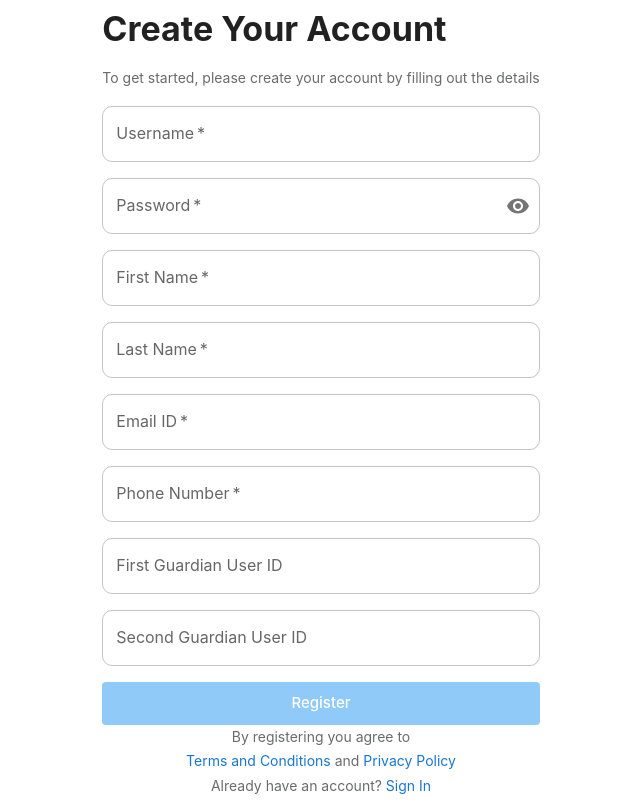
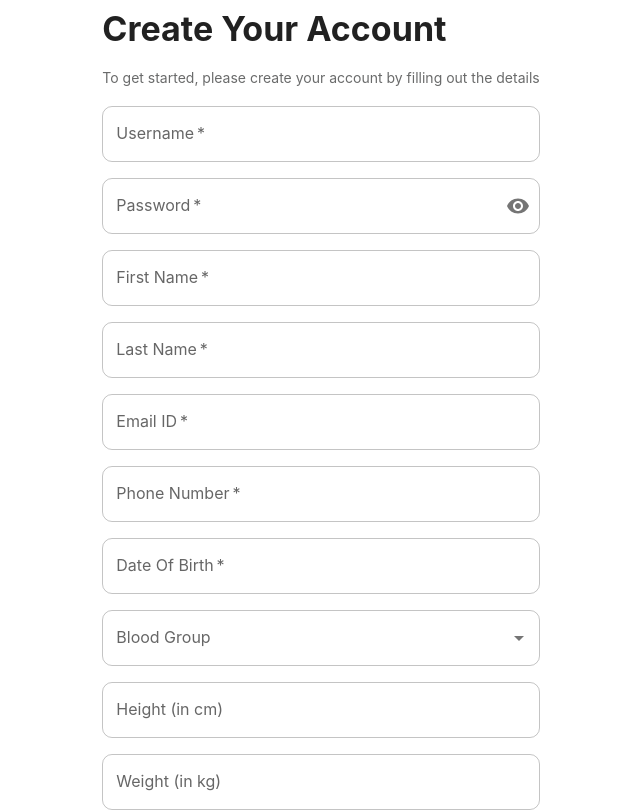
Before and after one commit to kradib/omni-health-ui, a React (Vite) app: page /register in a window 1280 px wide. Shown: the top 812 px of the page, without its empty margins (319-959 px from the left). Built offline with nearby package versions, Linux system fonts and the light colour scheme.

Commit message:
Add dob and new fields for register.

```diff
--- a/src/Constants.ts
+++ b/src/Constants.ts
@@ -41,7 +41,19 @@ export const SUPPORTED_FILE_TYPES_FOR_UPLOAD = [
   "image/jpeg",
 ];
 
-export const APPOINTMENT_MODE_OWN = 'own';
-export const APPOINTMENT_MODE_DEPENDENT = 'dependent'
+export const APPOINTMENT_MODE_OWN = "own";
+export const APPOINTMENT_MODE_DEPENDENT = "dependent";
 
 export const MAX_PERMISSIBLE_UPLOAD_FILE_SIZE_MB = 5;
+
+export const BLOOD_GROUP_TYPES = [
+  "O+",
+  "O-",
+  "A+",
+  "A-",
+  "B+",
+  "B-",
+  "AB+",
+  "AB-",
+  "Others",
+];
--- a/src/components/FormInput.tsx
+++ b/src/components/FormInput.tsx
@@ -2,7 +2,11 @@ import TextField from "@mui/material/TextField";
 import React from "react";
 import { Controller } from "react-hook-form";
 import PasswordField from "./PasswordField";
-
+import Autocomplete from "@mui/material/Autocomplete";
+import { DATE_FORMAT } from "../Constants";
+import { DatePicker } from "@mui/x-date-pickers/DatePicker";
+import { LocalizationProvider } from "@mui/x-date-pickers/LocalizationProvider/LocalizationProvider";
+import { AdapterDayjs } from "@mui/x-date-pickers/AdapterDayjs";
 interface FormInputProps {
     control: any;
     rules: any;
@@ -10,6 +14,7 @@ interface FormInputProps {
     label: string;
     type?: string;
     disabled?: boolean;
+    options?: any;
 }
 
 const FormInput: React.FC<FormInputProps> = ({
@@ -19,16 +24,17 @@ const FormInput: React.FC<FormInputProps> = ({
     label,
     type,
     disabled,
+    options,
 }) => {
-    const isPasswordField = type == "password";
-
     return (
         <Controller
             name={name}
             control={control}
             rules={rules}
-            render={({ field, fieldState }) =>
-                isPasswordField ? (
+            render={({ field, fieldState }) => {
+                switch (type) {
+                    case "password":
+                        return (
                             <PasswordField
                                 {...field}
                                 id={name}
@@ -36,7 +42,46 @@ const FormInput: React.FC<FormInputProps> = ({
                                 error={fieldState.error}
                                 value={field.value ?? ""}
                             />
-                ) : (
+                        );
+                    case "options":
+                        return (
+                            <Autocomplete
+                                {...field}
+                                id={name}
+                                options={options}
+                                onChange={(_, newValue) => field.onChange(newValue)}
+                                renderInput={(params) => (
+                                    <TextField
+                                        {...field}
+                                        {...params}
+                                        label={label}
+                                        variant="outlined"
+                                    />
+                                )}
+                                value={field.value}
+                            />
+                        );
+                    case "date":
+                        return (
+                            <LocalizationProvider dateAdapter={AdapterDayjs}>
+                                <DatePicker
+                                    {...field}
+                                    label={label}
+                                    value={field.value}
+                                    format={DATE_FORMAT}
+                                    slotProps={{
+                                        textField: {
+                                            ...field,
+                                            required: rules.required,
+                                            error: !!fieldState.error,
+                                            helperText: fieldState.error?.message || "",
+                                        },
+                                    }}
+                                />
+                            </LocalizationProvider>
+                        );
+                    default:
+                        return (
                             <TextField
                                 {...field}
                                 id={name}
@@ -47,9 +92,11 @@ const FormInput: React.FC<FormInputProps> = ({
                                 value={field.value ?? ""}
                                 required={rules.required}
                                 disabled={disabled}
+                                type={type ?? "text"}
                             />
-                )
+                        );
                 }
+            }}
         />
     );
 };
--- a/src/pages/Register.tsx
+++ b/src/pages/Register.tsx
@@ -4,7 +4,7 @@ import Stack from "@mui/material/Stack";
 import Box from "@mui/material/Box";
 import Link from "@mui/material/Link";
 import { useState } from "react";
-import { RouteConstants } from "../Constants";
+import { BLOOD_GROUP_TYPES, RouteConstants } from "../Constants";
 import { signupUser } from "../api/user";
 import { useNavigate } from "react-router-dom";
 import Toast from "../components/Toast";
@@ -138,7 +138,57 @@ const Register = () => {
                             name="phoneNumber"
                             label="Phone Number"
                         />
-
+                        <FormInput
+                            control={control}
+                            rules={{ required: "Date of Birth is required" }}
+                            name="dateOfBirth"
+                            label="Date Of Birth"
+                            type="date"
+                        />
+                        <FormInput
+                            control={control}
+                            rules={{}}
+                            name="bloodGroup"
+                            label="Blood Group"
+                            type="options"
+                            options={BLOOD_GROUP_TYPES}
+                        />
+                        <FormInput
+                            control={control}
+                            rules={{
+                                type: "number",
+                                min: {
+                                    value: 50,
+                                    message: "Height must be at least 50 cm",
+                                },
+                                max: {
+                                    value: 300,
+                                    message: "Height must be at most 300 cm",
+                                },
+                                validate: (value: any) =>
+                                    Number.isInteger(Number(value)) || "Must be a whole number",
+                            }}
+                            type="number"
+                            name="height"
+                            label="Height (in cm)"
+                        />
+                        <FormInput
+                            control={control}
+                            rules={{
+                                type: "number",
+                                min: {
+                                    value: 10,
+                                    message: "Weight must be at least 10 kg",
+                                },
+                                max: {
+                                    value: 500,
+                                    message: "Weight must be at most 500 kg",
+                                },
+                            }}
+                            type="number"
+                            name="weight"
+                            label="Weight (in kg)"
+                        />
                         <FormInput
                             control={control}
                             rules={{}}
```
Lines whose indentation alone changed are shown as unchanged.
